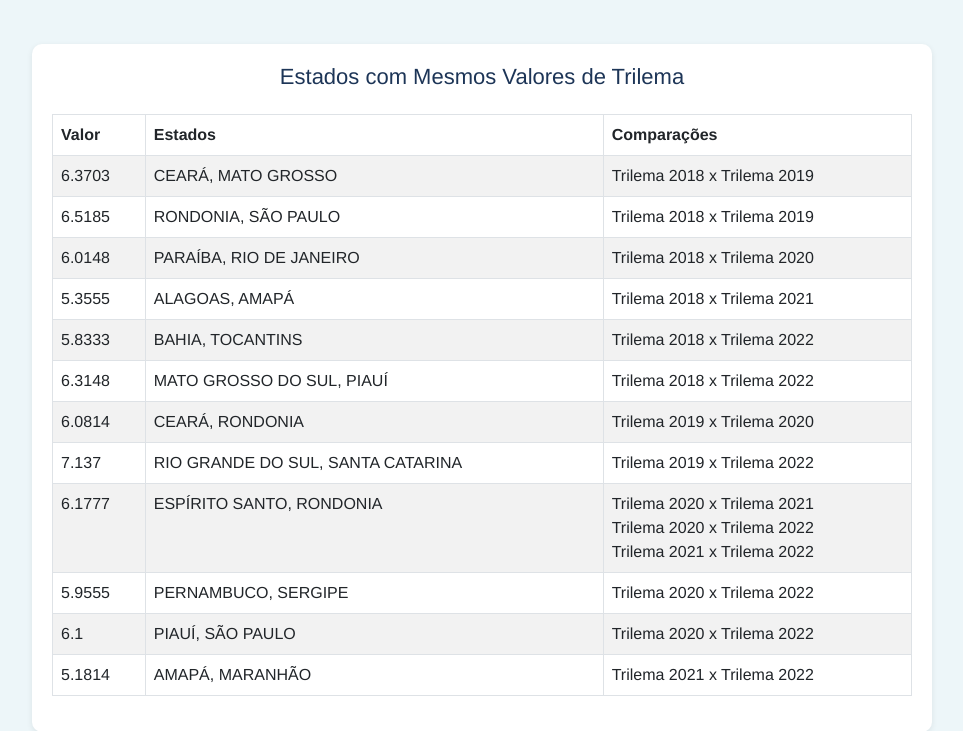
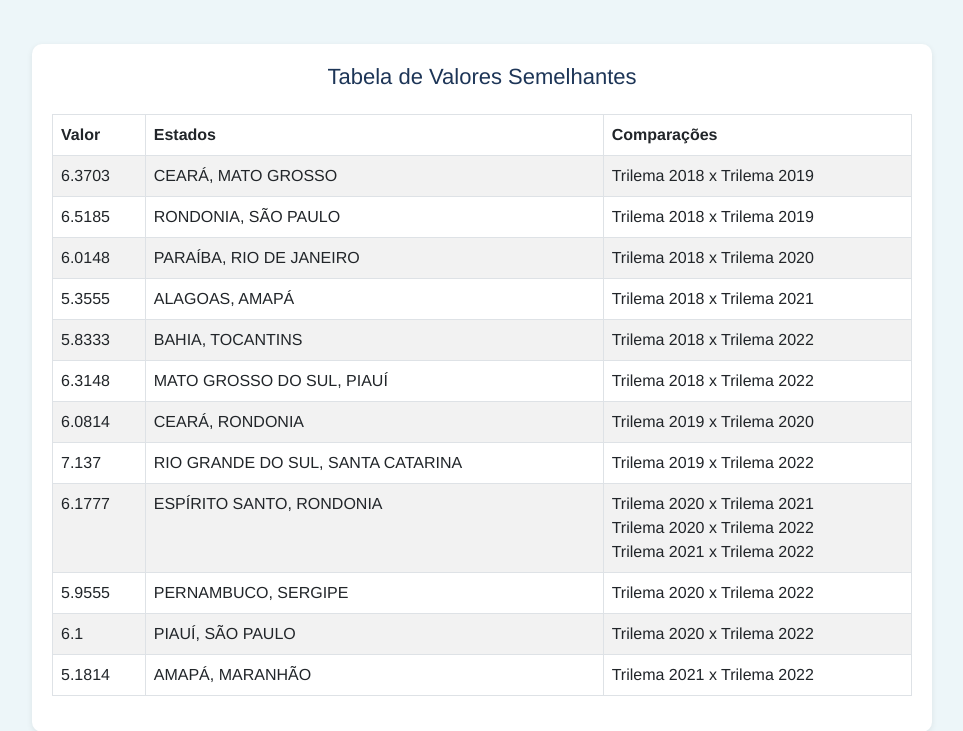
Before and after one commit to lecos-bd/sistema-vetorial-lecos, a Flask app: page /tabela_valores in a window 1280 px wide. Shown: the top 731 px of the page, without its empty margins (158-1121 px from the left). Run offline with Flask 3, Linux system fonts and the light colour scheme; parts of the project's set-up code (start-up, migrations or seed data) failed here and were passed over; some libraries are stand-ins or nearby versions.

Commit message:
Add files via upload

```diff
--- a/templates/tabela_valores.html
+++ b/templates/tabela_valores.html
@@ -2,7 +2,7 @@
 <html lang="pt-BR">
 <head>
     <meta charset="UTF-8" />
-    <title>Tabela de Valores Iguais</title>
+    <title>Tabela de Valores Semelhantes</title>
     <link href="https://cdn.jsdelivr.net/npm/bootstrap@5.3.0/dist/css/bootstrap.min.css" rel="stylesheet" />
     <link href="https://cdn.datatables.net/1.13.6/css/dataTables.bootstrap5.min.css" rel="stylesheet" />
 
@@ -59,7 +59,7 @@
 </head>
 <body>
 <div class="container mt-4">
-    <h3 class="mb-4">Estados com Mesmos Valores de Trilema</h3>
+    <h3 class="mb-4">Tabela de Valores Semelhantes</h3>
     <table id="tabela-valores" class="table table-striped table-bordered">
         <thead>
             <tr>
```
